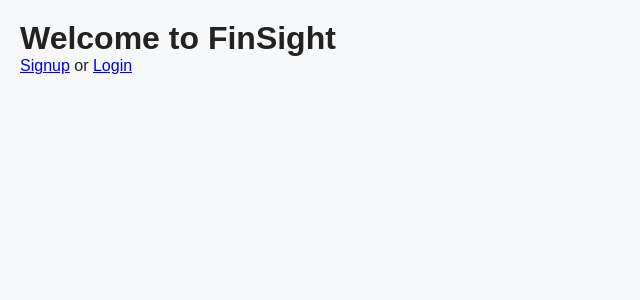
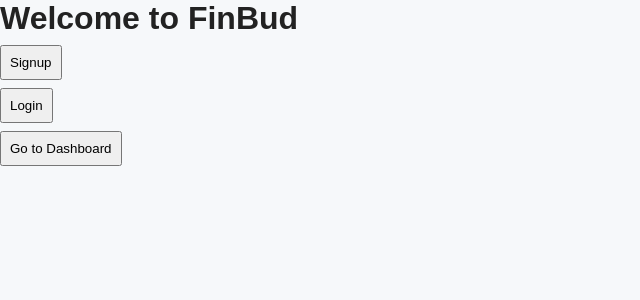
Before and after one commit to lakshyabapna/FinBud, a React (Vite) app in the folder client/: page / in a window 1280 px wide. Shown: the top 300 px of the page, without its empty margins (0-640 px from the left). Built offline with nearby package versions, Linux system fonts and the light colour scheme.

Commit message:
Did some changes for proper routing

```diff
--- a/client/src/components/ProtectedRoute.jsx
+++ b/client/src/components/ProtectedRoute.jsx
@@ -4,7 +4,6 @@
   const token = localStorage.getItem("token");
 
   if (!token) {
-    alert("Please login first to access the dashboard");
     return <Navigate to="/login" replace />;
   }
 
--- a/client/src/pages/Dashboard.jsx
+++ b/client/src/pages/Dashboard.jsx
@@ -4,13 +4,16 @@
 export default function Dashboard() {
   const navigate = useNavigate();
   const [user, setUser] = useState(null);
+  const [checked, setChecked] = useState(false);
 
   useEffect(() => {
     const token = localStorage.getItem("token");
 
     if (!token) {
-      alert("Please login or sign up first to access the dashboard.");
-      navigate("/login");
+      if (!checked) {
+        setChecked(true);
+        navigate("/login", { replace: true });
+      }
       return;
     }
 
@@ -24,36 +27,25 @@
       })
       .catch(() => {
         localStorage.removeItem("token");
-        alert("Session expired. Please login again.");
-        navigate("/login");
+        if (!checked) {
+          setChecked(true);
+          navigate("/login", { replace: true });
+        }
       });
-  }, [navigate]);
+  }, [navigate, checked]);
 
   const handleLogout = () => {
     localStorage.removeItem("token");
-    alert("Logged out successfully!");
-    navigate("/login");
+    navigate("/login", { replace: true });
   };
 
   return (
-    <div style={{ padding: "30px", fontFamily: "Arial, sans-serif" }}>
+    <div>
       <h1>FinBud Dashboard</h1>
       {user ? (
         <>
-          <p>Welcome, {user.name}! 👋</p>
-          <p>Email: {user.email}</p>
-          <button
-            onClick={handleLogout}
-            style={{
-              marginTop: "20px",
-              padding: "8px 15px",
-              background: "#007bff",
-              color: "white",
-              border: "none",
-              borderRadius: "5px",
-              cursor: "pointer",
-            }}
-          >
+          <p>Welcome, {user.name}!</p>
+          <button>
             Logout
           </button>
         </>
--- a/client/src/pages/Home.jsx
+++ b/client/src/pages/Home.jsx
@@ -1,10 +1,25 @@
+import { useNavigate } from "react-router-dom";
+import "./Home.css";
+
 export default function Home() {
+  const navigate = useNavigate();
+
   return (
-    <div style={{ padding: 20 }}>
-      <h1>Welcome to FinSight</h1>
-      <p>
-        <a href="/signup">Signup</a> or <a href="/login">Login</a>
-      </p>
+    <div>
+      <h1>Welcome to FinBud</h1>
+      <div>
+        <button onClick={() => navigate("/signup")}>
+          Signup
+        </button>
+        <button onClick={() => navigate("/login")}>
+          Login
+        </button>
+        <button
+          onClick={() => navigate("/dashboard")}
+        >
+          Go to Dashboard
+        </button>
+      </div>
     </div>
   );
 }
```
Also changed, not shown: client/src/pages/Home.css (added).
